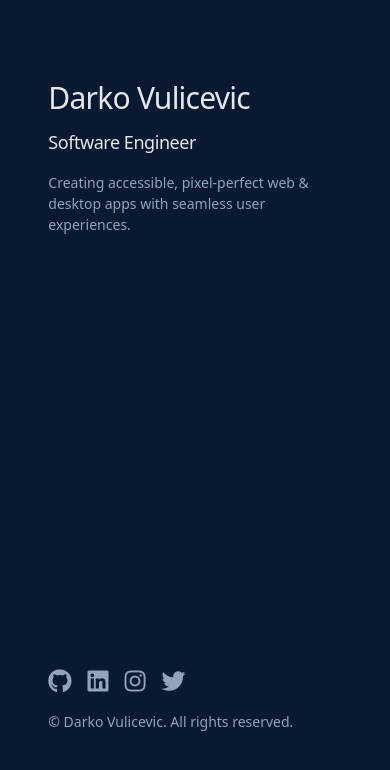
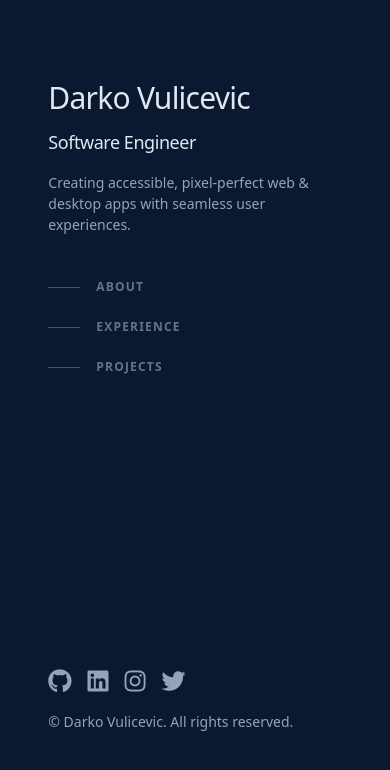
Before and after one commit to darkovulicevic/darkovulicevic.github.io, an Angular app in the folder website/: page / in a window 390 px wide. Shown: the top 770 px of the page. Built offline with nearby package versions, Linux system fonts and the light colour scheme; a web font is replaced by a local one.

Commit message:
nav fixed

```diff
--- a/website/src/app/components/parts/nav/nav.component.html
+++ b/website/src/app/components/parts/nav/nav.component.html
@@ -1,10 +1,7 @@
-<nav class="nav hidden sm:block mt-8" aria-label="In-page jump links">
+<nav class="nav mt-8" aria-label="In-page jump links">
     <ul class="w-max">
         <li>
-        <a
-          class="group flex items-center py-3 active"
-          href="#about"
-        >
+            <a class="group flex items-center py-3 active" href="#about">
                 <span
                     class="nav-indicator mr-4 h-px w-8 bg-slate-600 transition-all group-hover:w-16 group-hover:bg-slate-200 group-focus-visible:w-16 group-focus-visible:bg-slate-200 motion-reduce:transition-none"
                 ></span>
@@ -15,10 +12,7 @@
             </a>
         </li>
         <li>
-        <a
-          class="group flex items-center py-3"
-          href="#experience"
-        >
+            <a class="group flex items-center py-3" href="#experience">
                 <span
                     class="nav-indicator mr-4 h-px w-8 bg-slate-600 transition-all group-hover:w-16 group-hover:bg-slate-200 group-focus-visible:w-16 group-focus-visible:bg-slate-200 motion-reduce:transition-none"
                 ></span>
@@ -29,10 +23,7 @@
             </a>
         </li>
         <li>
-        <a
-          class="group flex items-center py-3"
-          href="#projects"
-        >
+            <a class="group flex items-center py-3" href="#projects">
                 <span
                     class="nav-indicator mr-4 h-px w-8 bg-slate-600 transition-all group-hover:w-16 group-hover:bg-slate-200 group-focus-visible:w-16 group-focus-visible:bg-slate-200 motion-reduce:transition-none"
                 ></span>
```
Lines whose indentation alone changed are shown as unchanged.
